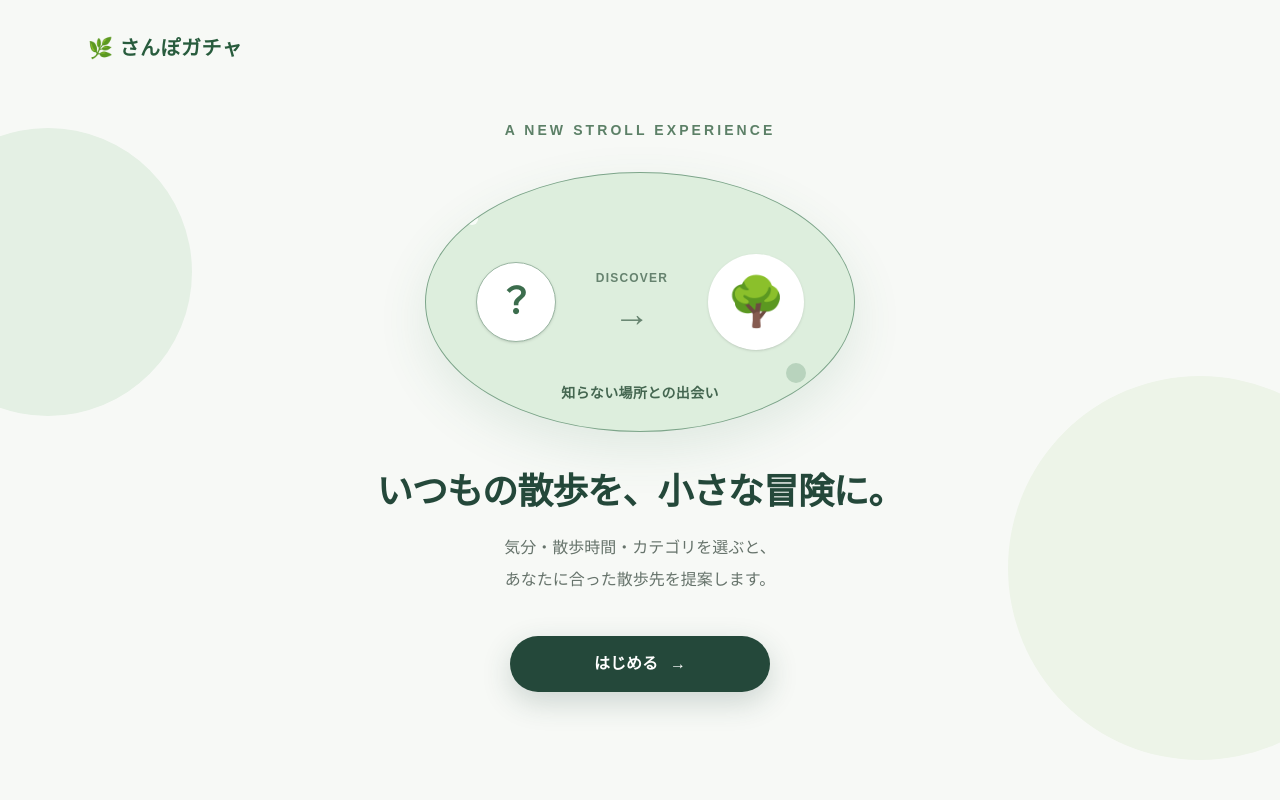
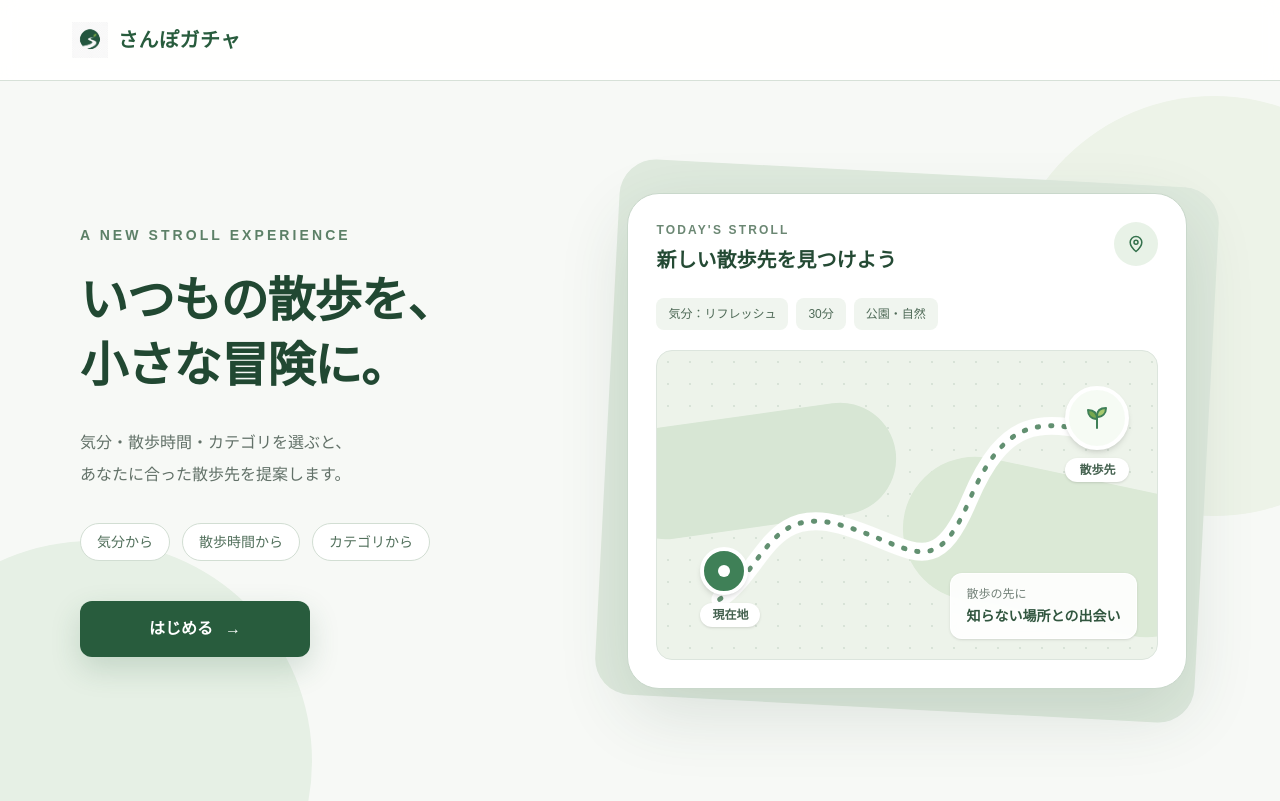
Before and after one commit to study-basic-hackathon/sanpo-gacha, a Next.js app: page /onboarding in a window 1280 px wide. Built offline with nearby package versions, Linux system fonts and the light colour scheme.

Commit message:
style: refine branding and onboarding pages

```diff
--- a/src/app/location-permission/page.tsx
+++ b/src/app/location-permission/page.tsx
@@ -1,3 +1,4 @@
+import Image from "next/image";
 import Link from "next/link";
 
 export default function LocationPermissionPage() {
@@ -16,9 +17,20 @@ export default function LocationPermissionPage() {
       <header className="relative z-10 mx-auto flex h-24 max-w-[1200px] items-center px-8 lg:px-12">
         <Link
           href="/"
-          className="text-xl font-bold tracking-wide text-[#285c3d]"
+          className="flex items-center gap-2.5"
         >
-          🌿 さんぽガチャ
+          <Image
+            src="/sanpo-gacha-logo.png"
+            alt=""
+            width={36}
+            height={36}
+            className="h-9 w-9 object-contain"
+            priority
+          />
+
+          <span className="text-xl font-bold tracking-wide text-[#285c3d]">
+            さんぽガチャ
+          </span>
         </Link>
       </header>
 
--- a/src/app/login/page.tsx
+++ b/src/app/login/page.tsx
@@ -1,3 +1,4 @@
+import Image from "next/image";
 import Link from "next/link";
 
 export default function LoginPage() {
@@ -6,9 +7,20 @@ export default function LoginPage() {
       <header className="flex h-20 items-center border-b border-[#b7c2b9] bg-white px-8 lg:px-16">
         <Link
           href="/"
-          className="text-xl font-bold tracking-wide text-[#285c3d]"
+          className="flex items-center gap-2.5"
         >
-          🌿 さんぽガチャ
+          <Image
+            src="/sanpo-gacha-logo.png"
+            alt=""
+            width={36}
+            height={36}
+            className="h-9 w-9 object-contain"
+            priority
+          />
+
+          <span className="text-xl font-bold tracking-wide text-[#285c3d]">
+            さんぽガチャ
+          </span>
         </Link>
       </header>
 
--- a/src/app/onboarding/page.tsx
+++ b/src/app/onboarding/page.tsx
@@ -1,3 +1,4 @@
+import Image from "next/image";
 import Link from "next/link";
 
 export default function OnboardingPage() {
@@ -5,82 +6,216 @@ export default function OnboardingPage() {
     <main className="relative min-h-screen overflow-hidden bg-[#f7f9f6] text-[#24352b]">
       <div
         aria-hidden="true"
-        className="absolute -left-24 top-32 h-72 w-72 rounded-full bg-[#e4f0e4]"
+        className="absolute -left-32 bottom-[-180px] h-[440px] w-[440px] rounded-full bg-[#e6f0e5]"
       />
 
       <div
         aria-hidden="true"
-        className="absolute -right-28 bottom-10 h-96 w-96 rounded-full bg-[#edf4e8]"
+        className="absolute -right-36 top-24 h-[420px] w-[420px] rounded-full bg-[#edf3e8]"
       />
 
-      <header className="relative z-10 mx-auto flex h-24 max-w-[1200px] items-center px-8 lg:px-12">
-        <Link
-          href="/"
-          className="text-xl font-bold tracking-wide text-[#285c3d]"
-        >
-          🌿 さんぽガチャ
-        </Link>
+      <header className="relative z-20 border-b border-[#d7e1d8] bg-white/90 backdrop-blur-sm">
+        <div className="mx-auto flex h-20 max-w-[1200px] items-center px-8">
+          <Link href="/" className="flex items-center gap-2.5">
+            <Image
+              src="/sanpo-gacha-logo.png"
+              alt=""
+              width={36}
+              height={36}
+              className="h-9 w-9 object-contain"
+              priority
+            />
+
+            <span className="text-xl font-bold tracking-wide text-[#285c3d]">
+              さんぽガチャ
+            </span>
+          </Link>
+        </div>
       </header>
 
-      <section className="relative z-10 mx-auto flex max-w-[1200px] flex-col items-center px-6 pb-20 pt-6 text-center">
-        <p className="text-sm font-semibold tracking-[0.22em] text-[#5c8067]">
-          A NEW STROLL EXPERIENCE
-        </p>
+      <section className="relative z-10 mx-auto grid min-h-[calc(100vh-5rem)] max-w-[1200px] items-center gap-14 px-8 py-14 lg:grid-cols-[0.9fr_1.1fr] lg:px-10">
+        <div className="max-w-xl">
+          <p className="text-sm font-semibold tracking-[0.22em] text-[#5c8067]">
+            A NEW STROLL EXPERIENCE
+          </p>
 
-        <div className="relative mt-8 flex h-[260px] w-full max-w-[430px] items-center justify-center overflow-hidden rounded-[50%] border border-[#7da58a] bg-[#ddeedd] shadow-[0_18px_50px_rgba(60,125,85,0.12)]">
+          <h1 className="mt-6 text-4xl font-bold leading-[1.35] tracking-tight text-[#214832] sm:text-5xl">
+            いつもの散歩を、
+            <br />
+            小さな冒険に。
+          </h1>
+
+          <p className="mt-7 max-w-lg text-base leading-8 text-[#627168]">
+            気分・散歩時間・カテゴリを選ぶと、
+            <br className="hidden sm:block" />
+            あなたに合った散歩先を提案します。
+          </p>
+
+          <div className="mt-8 flex flex-wrap gap-3">
+            <span className="rounded-full border border-[#d2ded3] bg-white px-4 py-2 text-sm text-[#52705c]">
+              気分から
+            </span>
+
+            <span className="rounded-full border border-[#d2ded3] bg-white px-4 py-2 text-sm text-[#52705c]">
+              散歩時間から
+            </span>
+
+            <span className="rounded-full border border-[#d2ded3] bg-white px-4 py-2 text-sm text-[#52705c]">
+              カテゴリから
+            </span>
+          </div>
+
+          <Link
+            href="/location-permission"
+            className="mt-10 inline-flex h-14 min-w-[230px] items-center justify-center rounded-xl bg-[#285c3d] px-9 font-semibold text-white shadow-[0_12px_30px_rgba(40,92,61,0.18)] transition hover:-translate-y-0.5 hover:bg-[#204d32] hover:shadow-[0_16px_34px_rgba(40,92,61,0.23)] focus:outline-none focus:ring-4 focus:ring-[#285c3d]/20"
+          >
+            はじめる
+            <span aria-hidden="true" className="ml-3">
+              →
+            </span>
+          </Link>
+        </div>
+
+        <div className="relative mx-auto w-full max-w-[560px]">
           <div
             aria-hidden="true"
-            className="absolute left-10 top-10 h-3 w-3 rounded-full bg-white/80"
+            className="absolute -inset-5 rotate-3 rounded-[36px] bg-[#dfeade]"
           />
 
-          <div
-            aria-hidden="true"
-            className="absolute bottom-12 right-12 h-5 w-5 rounded-full bg-[#b8d3bd]"
-          />
+          <div className="relative overflow-hidden rounded-[32px] border border-[#c9d8cb] bg-white p-5 shadow-[0_24px_70px_rgba(45,80,56,0.14)] sm:p-7">
+            <div className="flex items-start justify-between gap-6">
+              <div>
+                <p className="text-xs font-semibold tracking-[0.18em] text-[#6b8773]">
+                  TODAY&apos;S STROLL
+                </p>
 
-          <div className="flex items-center gap-6 sm:gap-10">
-            <div className="flex h-20 w-20 items-center justify-center rounded-full border border-[#9ab6a2] bg-white text-4xl font-bold text-[#3c6d4d] shadow-sm">
-              ？
+                <h2 className="mt-2 text-xl font-bold text-[#244a34]">
+                  新しい散歩先を見つけよう
+                </h2>
+              </div>
+
+              <div className="flex h-11 w-11 items-center justify-center rounded-full bg-[#e8f2e7]">
+                <svg
+                  viewBox="0 0 24 24"
+                  className="h-5 w-5 fill-none stroke-[#35724d]"
+                  strokeWidth="1.8"
+                  aria-hidden="true"
+                >
+                  <path
+                    d="M12 21c4.5-3.7 7-7.1 7-11a7 7 0 1 0-14 0c0 3.9 2.5 7.3 7 11Z"
+                    strokeLinecap="round"
+                    strokeLinejoin="round"
+                  />
+                  <circle cx="12" cy="10" r="2.4" />
+                </svg>
+              </div>
             </div>
 
-            <div className="flex flex-col items-center gap-2 text-[#66836f]">
-              <span className="text-xs font-semibold tracking-widest">
-                DISCOVER
+            <div className="mt-6 flex flex-wrap gap-2">
+              <span className="rounded-lg bg-[#f0f5ef] px-3 py-2 text-xs font-medium text-[#506b58]">
+                気分：リフレッシュ
               </span>
-              <span aria-hidden="true" className="text-4xl">
-                →
+
+              <span className="rounded-lg bg-[#f0f5ef] px-3 py-2 text-xs font-medium text-[#506b58]">
+                30分
+              </span>
+
+              <span className="rounded-lg bg-[#f0f5ef] px-3 py-2 text-xs font-medium text-[#506b58]">
+                公園・自然
               </span>
             </div>
 
-            <div className="flex h-24 w-24 items-center justify-center rounded-full bg-white text-5xl shadow-sm">
-              🌳
+            <div
+              className="relative mt-5 h-[310px] overflow-hidden rounded-2xl border border-[#dce5dd] bg-[#edf3ea]"
+              style={{
+                backgroundImage:
+                  "radial-gradient(circle, rgba(75,112,85,0.13) 1px, transparent 1px)",
+                backgroundSize: "22px 22px",
+              }}
+            >
+              <div
+                aria-hidden="true"
+                className="absolute -left-12 top-16 h-28 w-72 rotate-[-8deg] rounded-full bg-[#d7e6d4]"
+              />
+
+              <div
+                aria-hidden="true"
+                className="absolute -right-16 bottom-10 h-36 w-80 rotate-[12deg] rounded-full bg-[#dbe9d6]"
+              />
+
+              <svg
+                viewBox="0 0 560 310"
+                preserveAspectRatio="none"
+                className="absolute inset-0 h-full w-full"
+                aria-hidden="true"
+              >
+                <path
+                  d="M70 250 C120 220, 125 155, 205 175 S310 235, 350 150 S430 70, 495 82"
+                  fill="none"
+                  stroke="white"
+                  strokeWidth="18"
+                  strokeLinecap="round"
+                />
+
+                <path
+                  d="M70 250 C120 220, 125 155, 205 175 S310 235, 350 150 S430 70, 495 82"
+                  fill="none"
+                  stroke="#629071"
+                  strokeWidth="5"
+                  strokeLinecap="round"
+                  strokeDasharray="2 13"
+                />
+              </svg>
+
+              <div className="absolute bottom-[32px] left-[43px]">
+                <div className="flex h-12 w-12 items-center justify-center rounded-full border-4 border-white bg-[#3f8057] shadow-md">
+                  <span className="h-3 w-3 rounded-full bg-white" />
+                </div>
+
+                <span className="mt-2 block rounded-full bg-white px-3 py-1 text-center text-xs font-semibold text-[#456250] shadow-sm">
+                  現在地
+                </span>
+              </div>
+
+              <div className="absolute right-[28px] top-[35px]">
+                <div className="flex h-16 w-16 items-center justify-center rounded-full border-4 border-white bg-[#f6fbf4] shadow-md">
+                  <svg
+                    viewBox="0 0 32 32"
+                    className="h-8 w-8 fill-none stroke-[#3f8057]"
+                    strokeWidth="2"
+                    aria-hidden="true"
+                  >
+                    <path
+                      d="M16 26V14"
+                      strokeLinecap="round"
+                    />
+                    <path
+                      d="M16 17C10 17 7 13 7 8c6 0 9 3 9 9Z"
+                      fill="#78a84f"
+                      strokeLinejoin="round"
+                    />
+                    <path
+                      d="M16 14c0-5 3-8 9-8 0 5-3 9-9 9Z"
+                      fill="#a7c96e"
+                      strokeLinejoin="round"
+                    />
+                  </svg>
+                </div>
+
+                <span className="mt-2 block rounded-full bg-white px-3 py-1 text-center text-xs font-semibold text-[#456250] shadow-sm">
+                  散歩先
+                </span>
+              </div>
+
+              <div className="absolute bottom-5 right-5 rounded-xl border border-white/80 bg-white/90 px-4 py-3 shadow-sm backdrop-blur-sm">
+                <p className="text-xs text-[#728078]">散歩の先に</p>
+                <p className="mt-1 text-sm font-bold text-[#31563f]">
+                  知らない場所との出会い
+                </p>
+              </div>
             </div>
           </div>
-
-          <p className="absolute bottom-7 text-sm font-semibold tracking-wide text-[#446650]">
-            知らない場所との出会い
-          </p>
         </div>
-
-        <h1 className="mt-10 text-3xl font-bold tracking-tight text-[#24483a] sm:text-4xl">
-          いつもの散歩を、小さな冒険に。
-        </h1>
-
-        <p className="mt-5 max-w-2xl text-base leading-8 text-[#66736b]">
-          気分・散歩時間・カテゴリを選ぶと、
-          <br className="hidden sm:block" />
-          あなたに合った散歩先を提案します。
-        </p>
-
-        <Link
-          href="/location-permission"
-          className="mt-10 flex h-14 min-w-[260px] items-center justify-center rounded-full bg-[#24483a] px-10 font-semibold text-white shadow-[0_10px_30px_rgba(36,72,58,0.2)] transition hover:-translate-y-0.5 hover:bg-[#19382c] hover:shadow-[0_14px_35px_rgba(36,72,58,0.25)] focus:outline-none focus:ring-4 focus:ring-[#24483a]/20"
-        >
-          はじめる
-          <span aria-hidden="true" className="ml-3">
-            →
-          </span>
-        </Link>
       </section>
     </main>
   );
--- a/src/app/register/page.tsx
+++ b/src/app/register/page.tsx
@@ -1,5 +1,5 @@
 "use client";
-
+import Image from "next/image";
 import Link from "next/link";
 import { FormEvent, useState } from "react";
 import { useRouter } from "next/navigation";
@@ -49,9 +49,20 @@ export default function RegisterPage() {
       <header className="flex h-20 items-center border-b border-[#b7c2b9] bg-white px-8 lg:px-16">
         <Link
           href="/"
-          className="text-xl font-bold tracking-wide text-[#285c3d]"
+          className="flex items-center gap-2.5"
         >
-          🌿 さんぽガチャ
+          <Image
+            src="/sanpo-gacha-logo.png"
+            alt=""
+            width={36}
+            height={36}
+            className="h-9 w-9 object-contain"
+            priority
+          />
+
+          <span className="text-xl font-bold tracking-wide text-[#285c3d]">
+            さんぽガチャ
+          </span>
         </Link>
       </header>
 
--- a/src/app/storoll/new/page.tsx
+++ b/src/app/storoll/new/page.tsx
@@ -1,5 +1,5 @@
 "use client";
-
+import Image from "next/image";
 import Link from "next/link";
 import { useRouter } from "next/navigation";
 import { useState } from "react";
@@ -23,10 +23,21 @@ export default function NewStrollPage() {
       <header className="border-b border-[#c8d1ca] bg-white">
         <div className="mx-auto flex h-20 max-w-[1100px] items-center px-6">
           <Link
-            href="/home"
-            className="text-xl font-bold tracking-wide text-[#285c3d]"
+            href="/"
+            className="flex items-center gap-2.5"
           >
-            🌿 さんぽガチャ
+            <Image
+              src="/sanpo-gacha-logo.png"
+              alt=""
+              width={36}
+              height={36}
+              className="h-9 w-9 object-contain"
+              priority
+            />
+
+            <span className="text-xl font-bold tracking-wide text-[#285c3d]">
+              さんぽガチャ
+            </span>
           </Link>
         </div>
       </header>
--- a/src/app/stroll/page.tsx
+++ b/src/app/stroll/page.tsx
@@ -1,3 +1,4 @@
+import Image from "next/image";
 import Link from "next/link";
 
 export default function StrollPage() {
@@ -6,10 +7,21 @@ export default function StrollPage() {
       <header className="border-b border-[#b7c2b9] bg-white">
         <div className="mx-auto flex h-20 max-w-[1440px] items-center justify-between px-6 lg:px-10">
           <Link
-            href="/home"
-            className="text-xl font-bold tracking-wide text-[#285c3d]"
+            href="/"
+            className="flex items-center gap-2.5"
           >
-            🌿 さんぽガチャ
+            <Image
+              src="/sanpo-gacha-logo.png"
+              alt=""
+              width={36}
+              height={36}
+              className="h-9 w-9 object-contain"
+              priority
+            />
+
+            <span className="text-xl font-bold tracking-wide text-[#285c3d]">
+              さんぽガチャ
+            </span>
           </Link>
 
           <p className="text-sm font-semibold text-[#53675a]">
--- a/src/app/stroll/photo/confirm/page.tsx
+++ b/src/app/stroll/photo/confirm/page.tsx
@@ -1,3 +1,4 @@
+import Image from "next/image";
 import Link from "next/link";
 
 export default function StrollPhotoConfirmPage() {
@@ -6,10 +7,21 @@ export default function StrollPhotoConfirmPage() {
       <header className="border-b border-[#c8d1ca] bg-white">
         <div className="mx-auto flex h-20 max-w-[1100px] items-center px-6">
           <Link
-            href="/home"
-            className="text-xl font-bold tracking-wide text-[#285c3d]"
+            href="/"
+            className="flex items-center gap-2.5"
           >
-            🌿 さんぽガチャ
+            <Image
+              src="/sanpo-gacha-logo.png"
+              alt=""
+              width={36}
+              height={36}
+              className="h-9 w-9 object-contain"
+              priority
+            />
+
+            <span className="text-xl font-bold tracking-wide text-[#285c3d]">
+              さんぽガチャ
+            </span>
           </Link>
         </div>
       </header>
```
